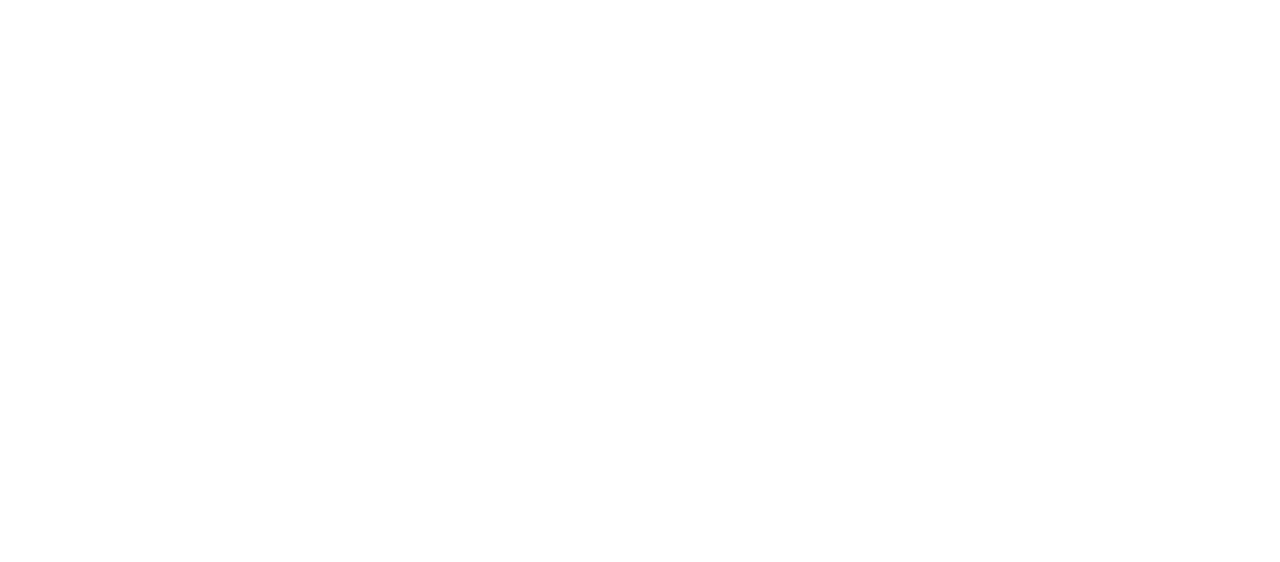
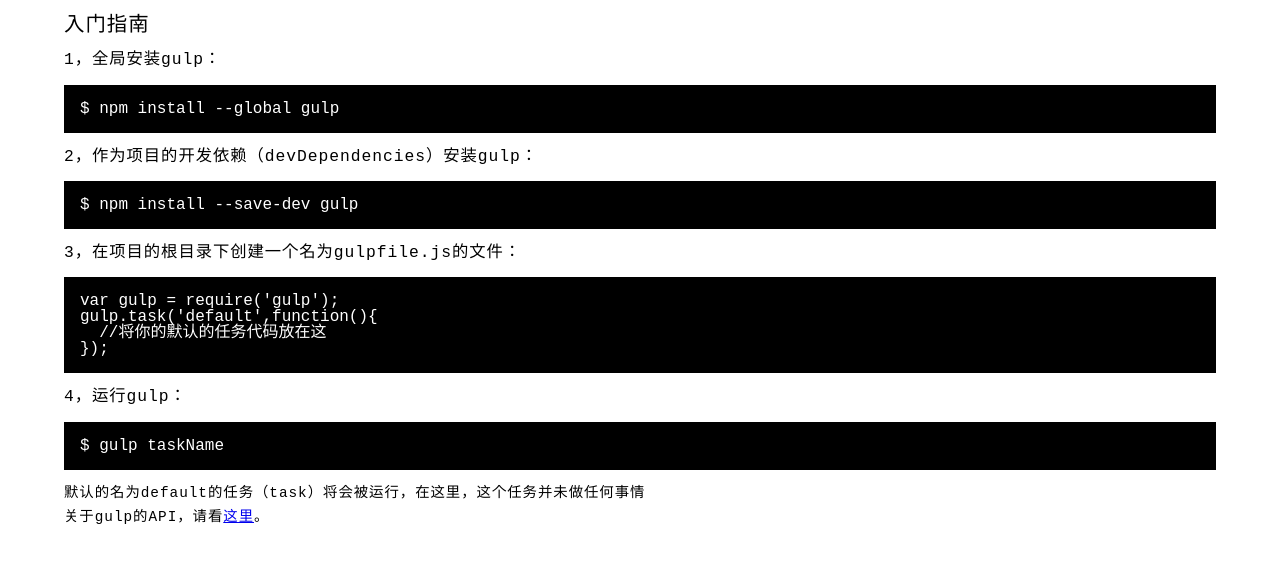
Before and after one commit to branchesGit/branchesGit.github.io, a website: page blog.html in a window 1280 px wide. Drawn offline with Linux system fonts and the light colour scheme.

Commit message:
add blogs

```diff
--- a/blog.html
+++ b/blog.html
@@ -5,8 +5,22 @@
 	<title>Gulp</title>
 	<link rel="icon" href="favicon.ico" type="image/x-icon">
 	<link rel="shortcut icon" href="favicon.ico" type="image/x-icon">
+	<link rel="stylesheet" type="text/css" href="./css/blog.css">
 </head>
 <body>
-
+	<h1>入门指南</h1>
+	<h3>1，全局安装gulp：</h3>
+	<pre>$ npm install --global gulp</pre>
+	<h3>2，作为项目的开发依赖（devDependencies）安装gulp：</h3>
+	<pre>$ npm install --save-dev gulp</pre>
+	<h3>3，在项目的根目录下创建一个名为gulpfile.js的文件：</h3>
+		<pre>var gulp = require('gulp');
+gulp.task('default',function(){
+  //将你的默认的任务代码放在这
+});</pre>
+	<h3>4，运行gulp：</h3>
+	<pre>$ gulp taskName</pre>
+	<p>默认的名为default的任务（task）将会被运行，在这里，这个任务并未做任何事情</p>
+	<p>关于gulp的API，请看<a href="http://www.gulpjs.com.cn/docs/api/" target="_blank">这里</a>。</p>
 </body>
 </html>
--- /dev/null
+++ b/css/blog.css
@@ -0,0 +1,45 @@
+html,body,ul,p,div,li, h1,h2,h3,h4,h5,h6{
+	padding:0;
+	margin:0;
+}
+
+body{
+	overflow-x: hidden;
+	width: 90%;
+	margin-right: auto;
+	margin-left: auto;
+	font: normal 10px/1  '微软雅黑', 'sans-serif', 'Courier New';
+}
+
+h1, h2,h3,h4,h5,h6{
+	font-weight: normal;
+	margin: 1rem 0;
+	letter-spacing: 0.06rem;
+}
+
+h1{
+	font-size: 1.28rem;
+}
+
+h3{
+	font-size: 1.02rem;
+}
+
+p{
+	margin: 0.6rem 0;
+	font-size: 0.9rem;
+	letter-spacing: 0.06rem;
+}
+
+pre{
+	background-color: #000;
+	color: #fff;
+	display: block;
+	padding: 1rem;
+	font-size: 1rem;
+	font-family: 'courier new';
+}
+
+a{
+	cursor: pointer;
+}
```
Also changed, not shown: gulpfile.js (added, +36 -0 lines), index.html (+3 -3 lines), package.json (added, +17 -0 lines).
